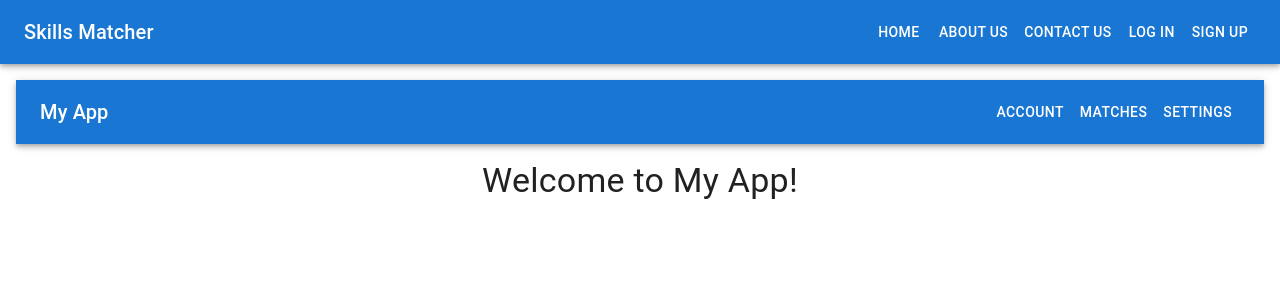
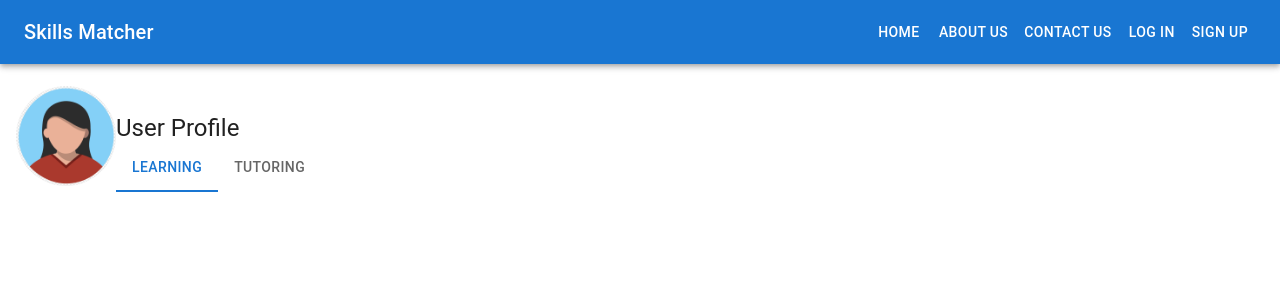
Before and after one commit to putto11262002/skill-matcher-user-ui, a Next.js app in the folder user-client/: page /user-homepage in a window 1280 px wide. Shown: the top 300 px of the page. Built offline with nearby package versions, Linux system fonts and the light colour scheme; no server answers.

Commit message:
created leaner/tutor tabs for user profile

```diff
--- a/user-client/src/pages/user-homepage/index.jsx
+++ b/user-client/src/pages/user-homepage/index.jsx
@@ -1,40 +1,54 @@
+import React from 'react';
+import {
+  Typography,
+  Box,
+  Avatar,
+  Tabs,
+  Tab,
+  TabPanel,
+  TabContext,
+} from '@mui/material';
+import { useSelector } from 'react-redux';
 
-import { Box, Button, AppBar, Toolbar, Typography } from '@mui/material';
-import Link from 'next/link';
-import { useRouter } from 'next/router';
 
-const userHomePage = () => {
-  const router = useRouter();
+const UserProfile = () => {
+  const { user } = useSelector((state) => state.auth);
+  const [value, setValue] = React.useState('one');
 
-  const handleNavigation = (route) => {
-    router.push(route);
+  const handleChange = (event, newValue) => {
+    setValue(newValue);
   };
 
   return (
-    <Box>
-      <AppBar position="static">
-        <Toolbar>
-          <Typography variant="h6" component="div" sx={{ flexGrow: 1 }}>
-            My App
-          </Typography>
-          <Button color="inherit" onClick={() => handleNavigation('/account')}>
-            Account
-          </Button>
-          <Button color="inherit" onClick={() => handleNavigation('/matches')}>
-            Matches
-          </Button>
-          <Button color="inherit" onClick={() => handleNavigation('/settings')}>
-            Settings
-          </Button>
-        </Toolbar>
-      </AppBar>
-      <Box p={2}>
-        <Typography variant="h4" component="h1" align="center">
-          Welcome to My App!
-        </Typography>
+    <Box sx={{ display: 'flex', justifyContent: 'center', alignItems: 'center' }}>
+      <Box>
+        <Avatar
+          src="/images/1.png"
+          sx={{ width: 100, height: 100 }}
+        />
+        {/*
+      <Typography variant="h6">Name: {user.firstName} {user.lastName}</Typography>
+      <Typography variant="h6">Email: {user.email}</Typography>
+      <Typography variant="h6">Username: {user.username}</Typography>
+      */}
+      </Box>
+      <Box sx={{ width: '100%', marginTop: '2rem' }}>
+        <Typography variant="h5">  User Profile</Typography>
+        <Tabs
+          value={value}
+          onChange={handleChange}
+          textColor="primary"
+          indicatorColor="primary"
+          aria-label="primary tabs example"
+        >
+          <Tab value="one" label="Learning">
+          </Tab>
+          <Tab value="two" label="Tutoring">
+          </Tab>
+        </Tabs>
       </Box>
     </Box>
   );
 };
 
-export default userHomePage;
+export default UserProfile;
```
